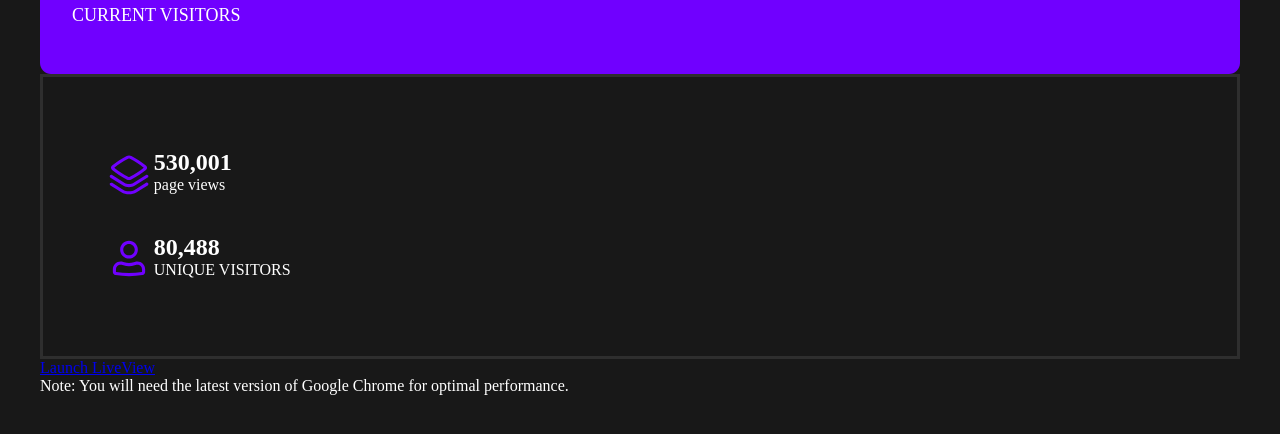
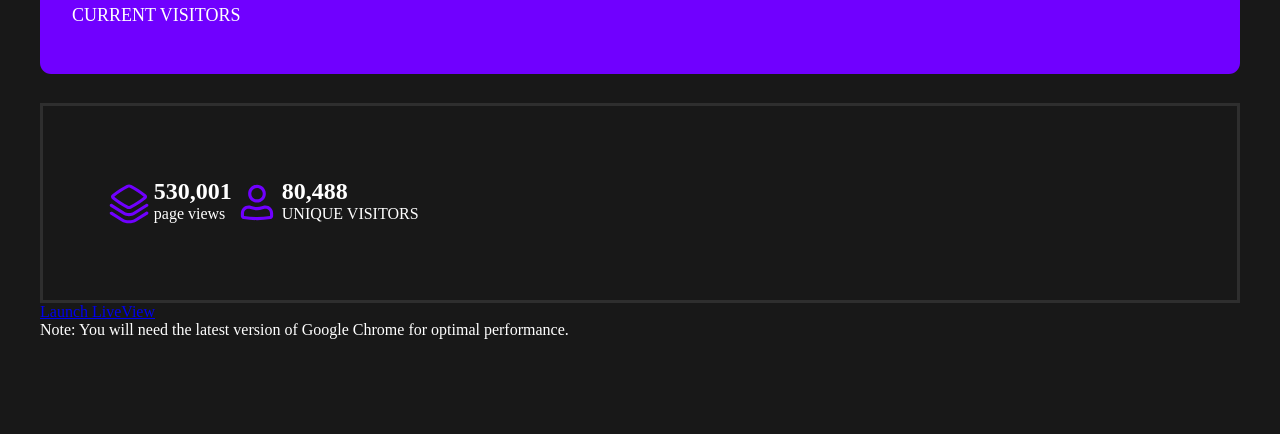
Before and after one commit to Zainulabdin-turkmen/web-state, a plain HTML site: page index.html in a window 1280 px wide. Shown: the part 234-668 px from the top of the page. Drawn offline with Linux system fonts and the light colour scheme.

Commit message:
adding flex

```diff
--- a/index.css
+++ b/index.css
@@ -13,6 +13,12 @@ h2,
 h3,
 p {
   margin: 0;
+}
+
+.visitors-page-container {
+  display: flex;
+  gap: 1.8rem;
+  flex-direction: column;
 }
 
 .visitors-container {
@@ -39,8 +45,9 @@ h1 {
   padding-left: 3.8rem;
   padding-bottom: 4.5rem;
   display: flex;
-  gap: 2.2rem;
-  flex-direction: column;
+  /* gap: 2.2rem; */
+  /* flex-direction: column; */
+  /* border-radius: 0.6rem ; */
 }
 
 .page,
```
